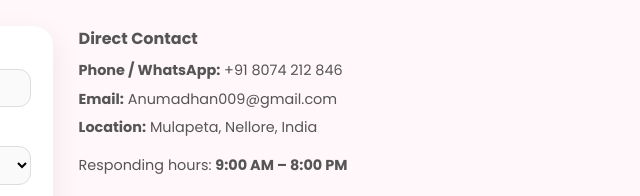
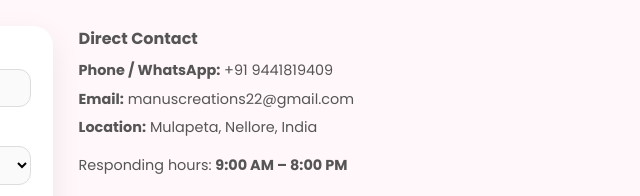
Before and after one commit to Sivaband/Manu-s-Custom-Cakes-Chocolates-Saree-Pre-Plating-web, a plain HTML site: page index.html in a window 1280 px wide. Shown: the part 1786-1982 px from the top of the page, 628-1268 px from the left. Drawn offline with Linux system fonts and the light colour scheme.

Commit message:
Update index.html
changing contact details

```diff
--- a/index.html
+++ b/index.html
@@ -252,8 +252,8 @@
 
         <div class="contact-info">
           <h3>Direct Contact</h3>
-          <p><strong>Phone / WhatsApp:</strong> +91 8074 212 846</p>
-          <p><strong>Email:</strong> Anumadhan009@gmail.com</p>
+          <p><strong>Phone / WhatsApp:</strong> +91 9441819409</p>
+          <p><strong>Email:</strong> manuscreations22@gmail.com</p>
           <p><strong>Location:</strong> Mulapeta, Nellore, India</p>
 
           <p style="margin-top: .9rem;">
```
